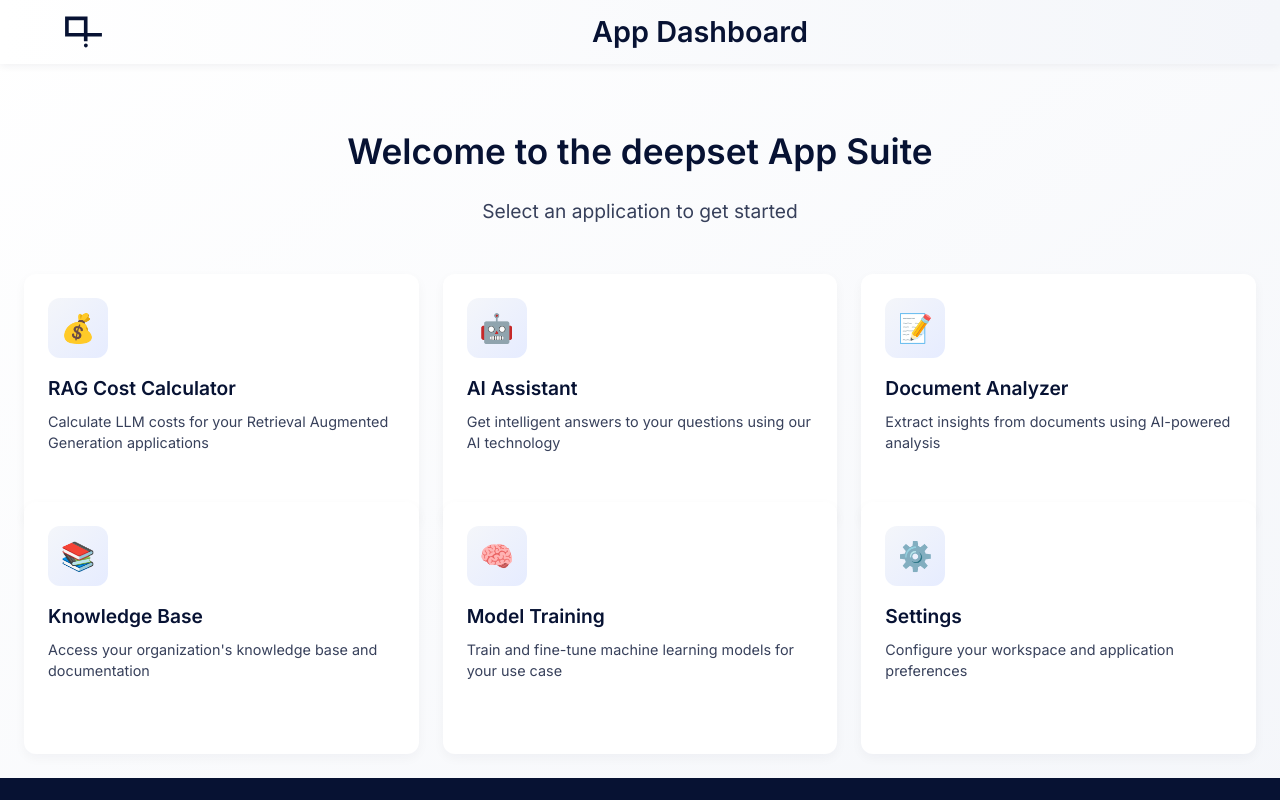
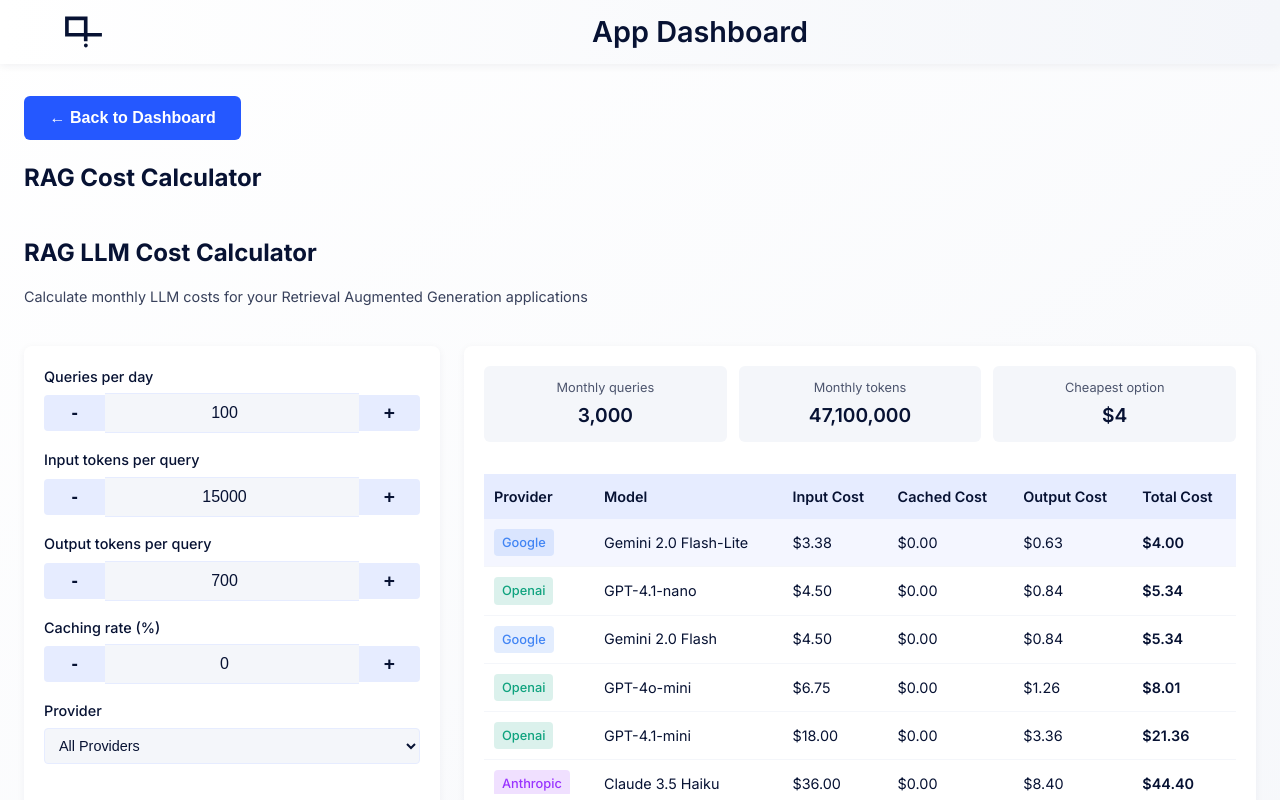
Before and after one commit to mathislucka/deepset-webinar-ui, a React (Vite) app: page / in a window 1280 px wide. Both pictures are taken after a click on the element 221 px from the left and 399 px from the top of the page. Shown: the top 800 px of the page. Built offline with nearby package versions, Linux system fonts and the light colour scheme; the HTML template or start-up script is replaced by a standard one.

Commit message:
feat: implement app navigation and rendering active app

```diff
--- a/src/components/Dashboard.jsx
+++ b/src/components/Dashboard.jsx
@@ -45,10 +45,17 @@ const appCards = [
 ];
 
 const Dashboard = () => {
+  const [activeApp, setActiveApp] = useState(null);
+
   const handleAppClick = (appId) => {
-    // This would navigate to the appropriate app in a real implementation
-    console.log(`Navigating to app: ${appId}`);
-    // Example: history.push(`/apps/${appId}`);
+    setActiveApp(appId);
+  };
+
+  const renderActiveApp = () => {
+    if (activeApp === 'rag-calculator') {
+      return <RAGCalculator />;
+    }
+    return null;
   };
 
   return (
@@ -56,6 +63,8 @@ const Dashboard = () => {
       <DashboardHeader />
 
       <main className="dashboard-content">
+        {!activeApp ? (
+          <>
             <section className="welcome-section">
               <h2>Welcome to the deepset App Suite</h2>
               <p>Select an application to get started</p>
@@ -72,6 +81,20 @@ const Dashboard = () => {
                 />
               ))}
             </section>
+          </>
+        ) : (
+          <div className="active-app-container">
+            <div className="app-breadcrumb">
+              <button onClick={() => setActiveApp(null)} className="back-button">
+                ← Back to Dashboard
+              </button>
+              <h2>{appCards.find(app => app.id === activeApp)?.title}</h2>
+            </div>
+            <div className="app-content">
+              {renderActiveApp()}
+            </div>
+          </div>
+        )}
       </main>
 
       <footer className="dashboard-footer">
```
Lines whose indentation alone changed are shown as unchanged.
